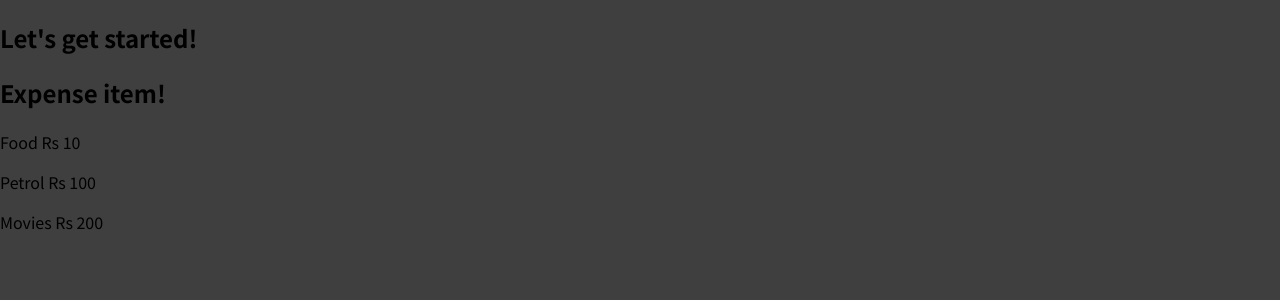
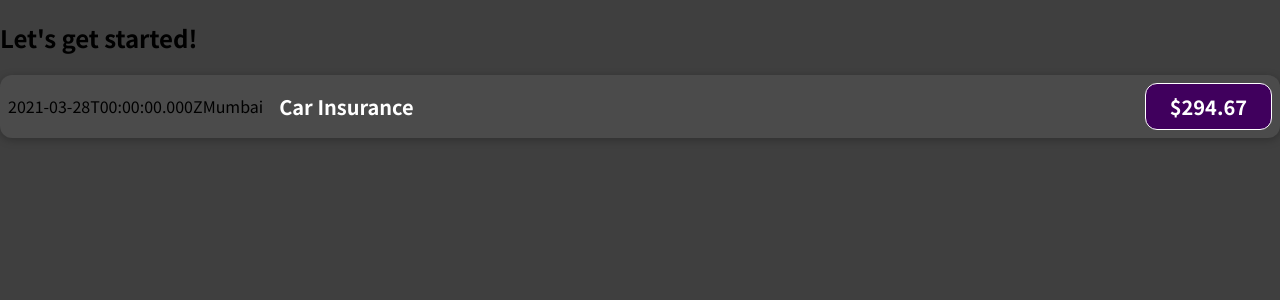
Before and after one commit to AmruthjithSunil/reactExpense, a JavaScript app: page / in a window 1280 px wide. Shown: the top 300 px of the page. Built offline with nearby package versions, Linux system fonts and the light colour scheme.

Commit message:
Starting react task 8

```diff
--- a/src/App.js
+++ b/src/App.js
@@ -5,9 +5,6 @@
     <div>
       <h2>Let's get started!</h2>
       <ExpenseItem />
-      <p>Food Rs 10</p>
-      <p>Petrol Rs 100</p>
-      <p>Movies Rs 200</p>
     </div>
   );
 }
--- /dev/null
+++ b/src/components/ExpenseItem.css
@@ -0,0 +1,56 @@
+.expense-item {
+  display: flex;
+  justify-content: space-between;
+  align-items: center;
+  box-shadow: 0 2px 8px rgba(0, 0, 0, 0.25);
+  padding: 0.5rem;
+  margin: 1rem 0;
+  border-radius: 12px;
+  background-color: #4b4b4b;
+}
+
+.expense-item__description {
+  display: flex;
+  flex-direction: column;
+  gap: 1rem;
+  align-items: flex-end;
+  flex-flow: column-reverse;
+  justify-content: flex-start;
+  flex: 1;
+}
+
+.expense-item h2 {
+  color: #3a3a3a;
+  font-size: 1rem;
+  flex: 1;
+  margin: 0 1rem;
+  color: white;
+}
+
+.expense-item__price {
+  font-size: 1rem;
+  font-weight: bold;
+  color: white;
+  background-color: #40005d;
+  border: 1px solid white;
+  padding: 0.5rem;
+  border-radius: 12px;
+}
+
+@media (min-width: 580px) {
+  .expense-item__description {
+    flex-direction: row;
+    align-items: center;
+    justify-content: flex-start;
+    flex: 1;
+  }
+
+  .expense-item__description h2 {
+    font-size: 1.25rem;
+  }
+
+  .expense-item__price {
+    font-size: 1.25rem;
+    padding: 0.5rem 1.5rem;
+  }
+}
--- a/src/components/ExpenseItem.js
+++ b/src/components/ExpenseItem.js
@@ -1,5 +1,21 @@
+import "./ExpenseItem.css";
+
 function ExpenseItem() {
-  return <h2>Expense item!</h2>;
+  const expenseDate = new Date(2021, 2, 28);
+  const expenseTitle = "Car Insurance";
+  const expenseAmount = 294.67;
+  const locationOfExpenditure = "Mumbai";
+
+  return (
+    <div className="expense-item">
+      <div>{expenseDate.toISOString()}</div>
+      <div>{locationOfExpenditure}</div>
+      <div className="expense-item__description">
+        <h2>{expenseTitle}</h2>
+        <div className="expense-item__price">${expenseAmount}</div>
+      </div>
+    </div>
+  );
 }
 
 export default ExpenseItem;
```
